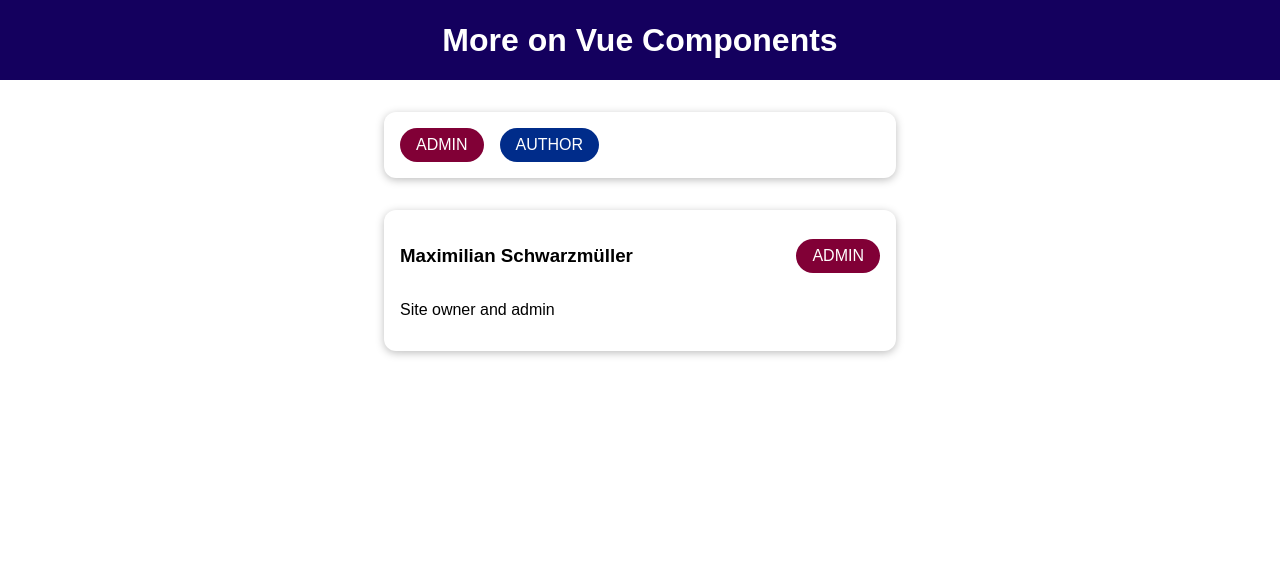
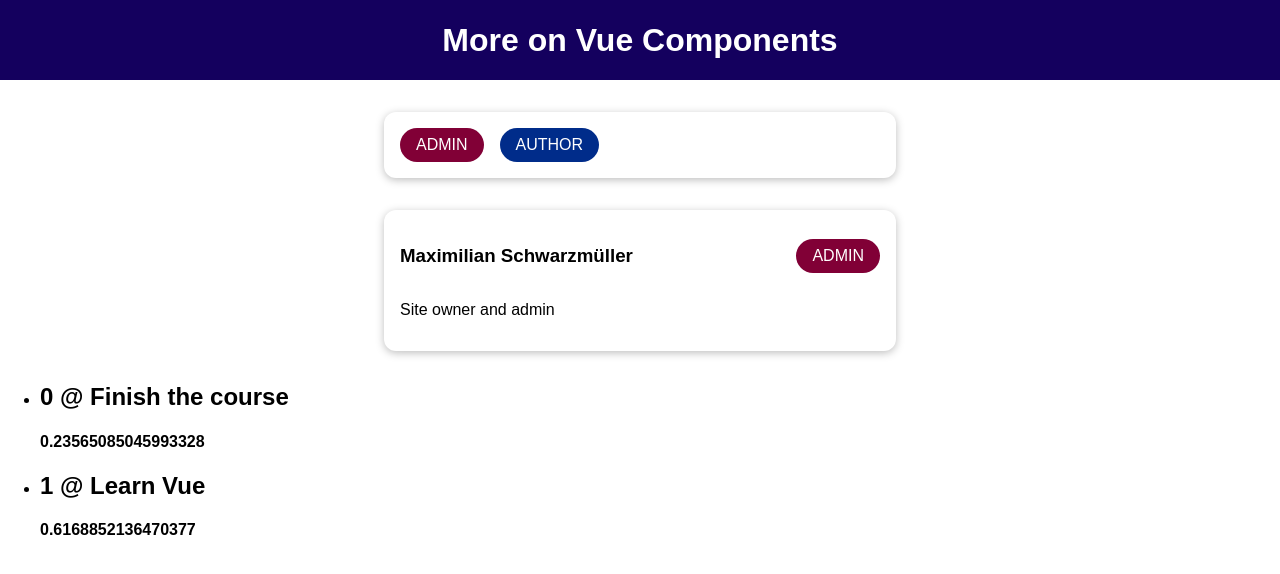
Before and after one commit to jrnewton/udemy-vue-complete-guide, a Vue app: page / in a window 1280 px wide. Shown: the top 574 px of the page. Built offline with nearby package versions, Linux system fonts and the light colour scheme.

Commit message:
Example of scoped slots with multiple bind variables

```diff
--- a/src/App.vue
+++ b/src/App.vue
@@ -7,6 +7,14 @@
       :info-text="activeUser.description"
       :role="activeUser.role"
     ></user-info>
+    <course-goals>
+      <!-- value of our slot name attribute is a variable name
+          that will hold all slot bindings -->
+      <template #default="props">
+        <h2>{{ props.index }} @ {{ props.item }}</h2>
+        <h4>{{ props.randomText }}</h4>
+      </template>
+    </course-goals>
   </div>
 </template>
 
@@ -14,6 +22,7 @@
 import TheHeader from './components/TheHeader.vue';
 import BadgeList from './components/BadgeList.vue';
 import UserInfo from './components/UserInfo.vue';
+import CourseGoals from './components/CourseGoals.vue';
 
 export default {
   //these components are local to this vue object
@@ -31,7 +40,8 @@ export default {
     'the-header': TheHeader,
     //prettier-ignore
     BadgeList: BadgeList,
-    UserInfo
+    UserInfo,
+    CourseGoals
   },
   data() {
     return {
--- /dev/null
+++ b/src/components/CourseGoals.vue
@@ -0,0 +1,20 @@
+<template>
+  <ul>
+    <li v-for="(goal, index) of goals" :key="goal">
+      <!-- bind access to the goal object to the variable 'item'
+          this will make the data available to the user of the slot.
+      -->
+      <slot :item="goal" :index="index" :randomText="Math.random()"></slot>
+    </li>
+  </ul>
+</template>
+
+<script>
+export default {
+  data() {
+    return {
+      goals: ['Finish the course', 'Learn Vue']
+    };
+  }
+};
+</script>
```
